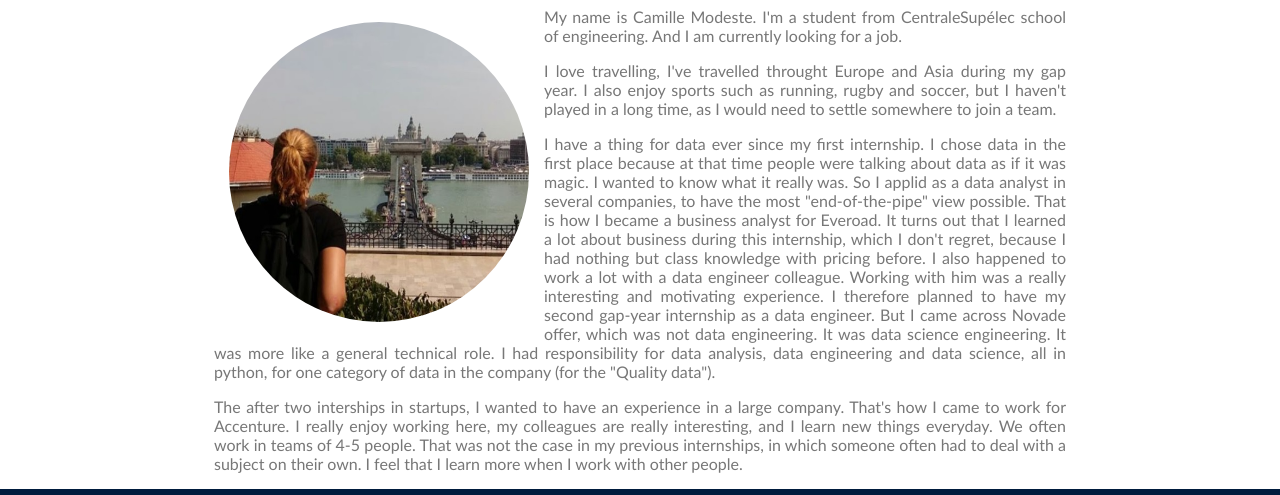
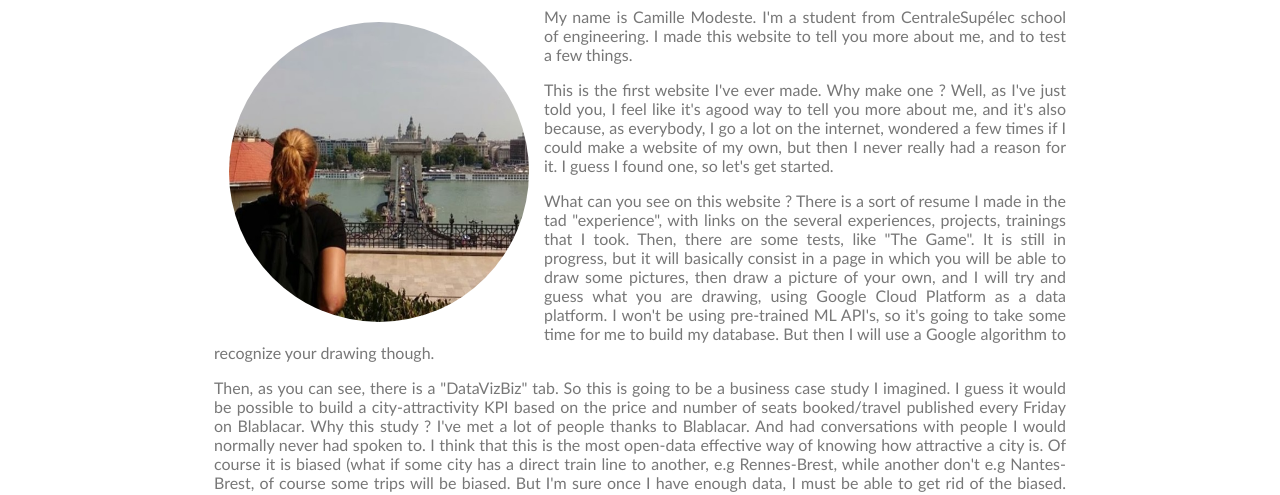
Before and after one commit to GHCamille/mywebsite, a plain HTML site: page index.html in a window 1280 px wide. Shown: the part 202-697 px from the top of the page. Drawn offline with Linux system fonts and the light colour scheme.

Commit message:
chore : changed the whole description

```diff
--- a/index.html
+++ b/index.html
@@ -20,10 +20,12 @@
         <section class="content-section container">
             <h2 class="section-header">ABOUT</h2>
             <img class="about-image" src="Images/budapest.jpg">
-            <p align="justify">My name is Camille Modeste. I'm a student from CentraleSupélec school of engineering. And I am currently looking for a job.</p>
-            <p align="justify">I love travelling, I've travelled throught Europe and Asia during my gap year. I also enjoy sports such as running, rugby and soccer, but I haven't played in a long time, as I would need to settle somewhere to join a team.</p>
-            <p align="justify">I have a thing for data ever since my first internship. I chose data in the first place because at that time people were talking about data as if it was magic. I wanted to know what it really was. So I applid as a data analyst in several companies, to have the most "end-of-the-pipe" view possible. That is how I became a business analyst for Everoad. It turns out that I learned a lot about business during this internship, which I don't regret, because I had nothing but class knowledge with pricing before. I also happened to work a lot with a data engineer colleague. Working with him was a really interesting and motivating experience. I therefore planned to have my second gap-year internship as a data engineer. But I came across Novade offer, which was not data engineering. It was data science engineering. It was more like a general technical role. I had responsibility for data analysis, data engineering and data science, all in python, for one category of data in the company (for the "Quality data"). </p>
-            <p align="justify">The after two interships in startups, I wanted to have an experience in a large company. That's how I came to work for Accenture. I really enjoy working here, my colleagues are really interesting, and I learn new things everyday. We often work in teams of 4-5 people. That was not the case in my previous internships, in which someone often had to deal with a subject on their own. I feel that I learn more when I work with other people.</p>
+            <p align="justify">My name is Camille Modeste. I'm a student from CentraleSupélec school of engineering. I made this website to tell you more about me, and to test a few things.</p>
+            <p align="justify">This is the first website I've ever made. Why make one ? Well, as I've just told you, I feel like it's agood way to tell you more about me, and it's also because, as everybody, I go a lot on the internet, wondered a few times if I could make a website of my own, but then I never really had a reason for it. I guess I found one, so let's get started.</p>
+            <p align="justify">What can you see on this website ? There is a sort of resume I made in the tad "experience", with links on the several experiences, projects, trainings that I took. Then, there are some tests, like "The Game". It is still in progress, but it will basically consist in a page in which you will be able to draw some pictures, then draw a picture of your own, and I will try and guess what you are drawing, using Google Cloud Platform as a data platform. I won't be using pre-trained ML API's, so it's going to take some time for me to build my database. But then I will use a Google algorithm to recognize your drawing though.</p>
+            <p align="justify">Then, as you can see, there is a "DataVizBiz" tab. So this is going to be a business case study I imagined. I guess it would be possible to build a city-attractivity KPI based on the price and number of seats booked/travel published every Friday on Blablacar. Why this study ? I've met a lot of people thanks to Blablacar. And had conversations with people I would normally never had spoken to. I think that this is the most open-data effective way of knowing how attractive a city is. Of course it is biased (what if some city has a direct train line to another, e.g Rennes-Brest, while another don't e.g Nantes-Brest, of course some trips will be biased. But I'm sure once I have enough data, I must be able to get rid of the biased. Plus, not trying is failing). </p>
+            <p align="justify">Enough about this website, who am I ? Tough question, I guess I could say I'm curious. I'm craving for new experiences. Therefore I guess I'm not quite the same person everyday. I love running, soccer, rugby, acting. Although I've been between place the past few years, and therefore I haven't been able to settle in a team recently. I've been practicing into wall climbing with my sister these past weeks.</p>
+            <p align="justify">Ok but all this doesn't tell you the reason why I'm looking for a job in data. True. In the year 2018, everybody was talking about data as if it was magical. I wanted to know what was so magical about it. So I took a few classes in Big Data. It wasn't magical, but our dataset were not "big", and our means really limited. So I applied for interships in data teams. Maybe there is enough data in businesses to make it magical. Still, no magic. But a whole world of possibilities : data analyst, data engineer, data scientist, are just the tip of the iceberg. I'm still curious ahout data, and I feel that there are still a lot of things that I don't know about it. And I'm eager to learn. I assisted to a conference in 2018, from a man who worked for the GIGN, Bernard Thellier. And he said "One day, I woke up to go to work, and I told myself "Why ?". That's how I knew I should stop my careeer in the GIGN, and start looking for a new challenge.". I'm sure it will happen some day for me, surely I will be tired of data at some point. But I'm not there yet.</p>
         </section>
         <footer class="main-footer">
             <div class="container main-footer-container">
```
